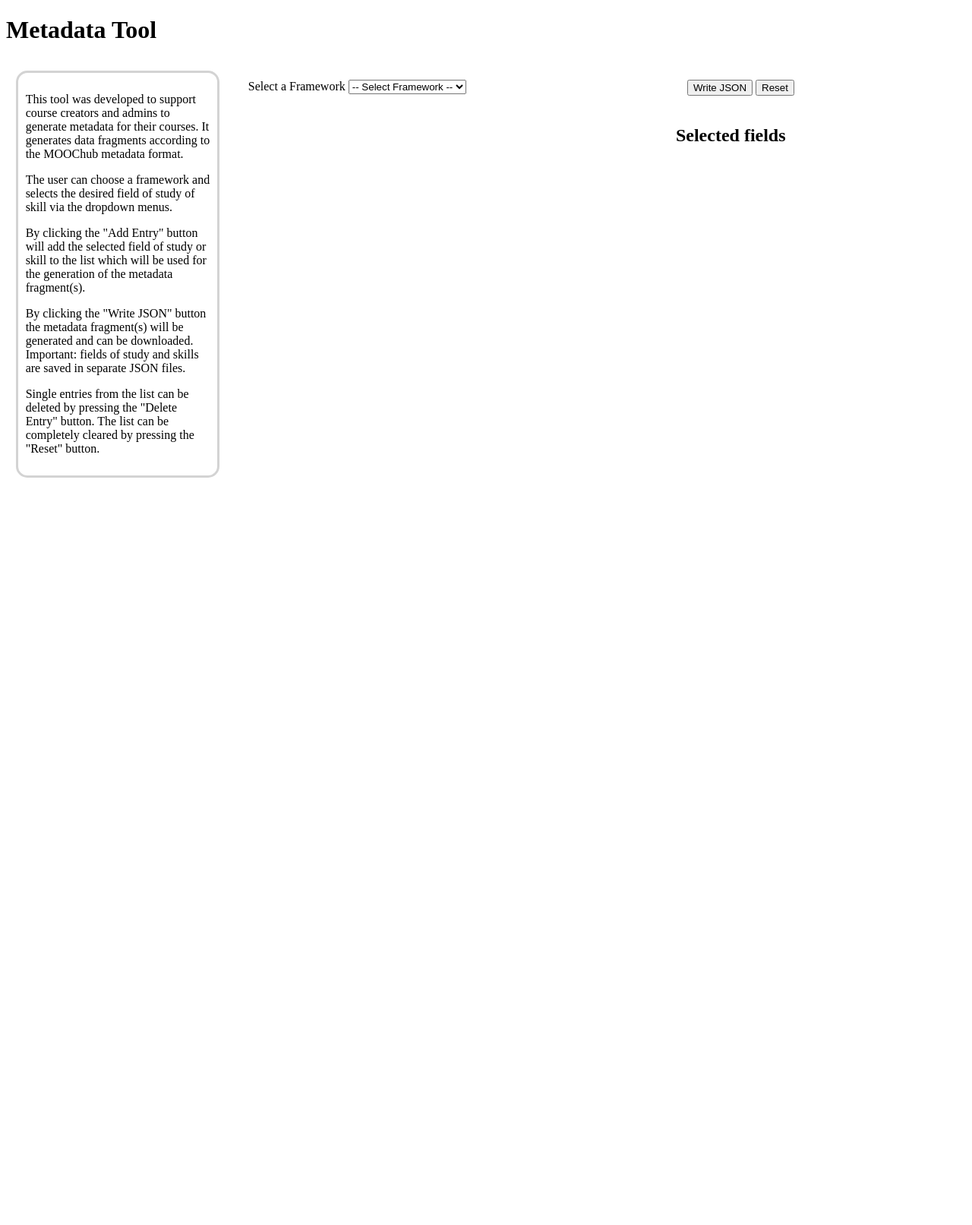
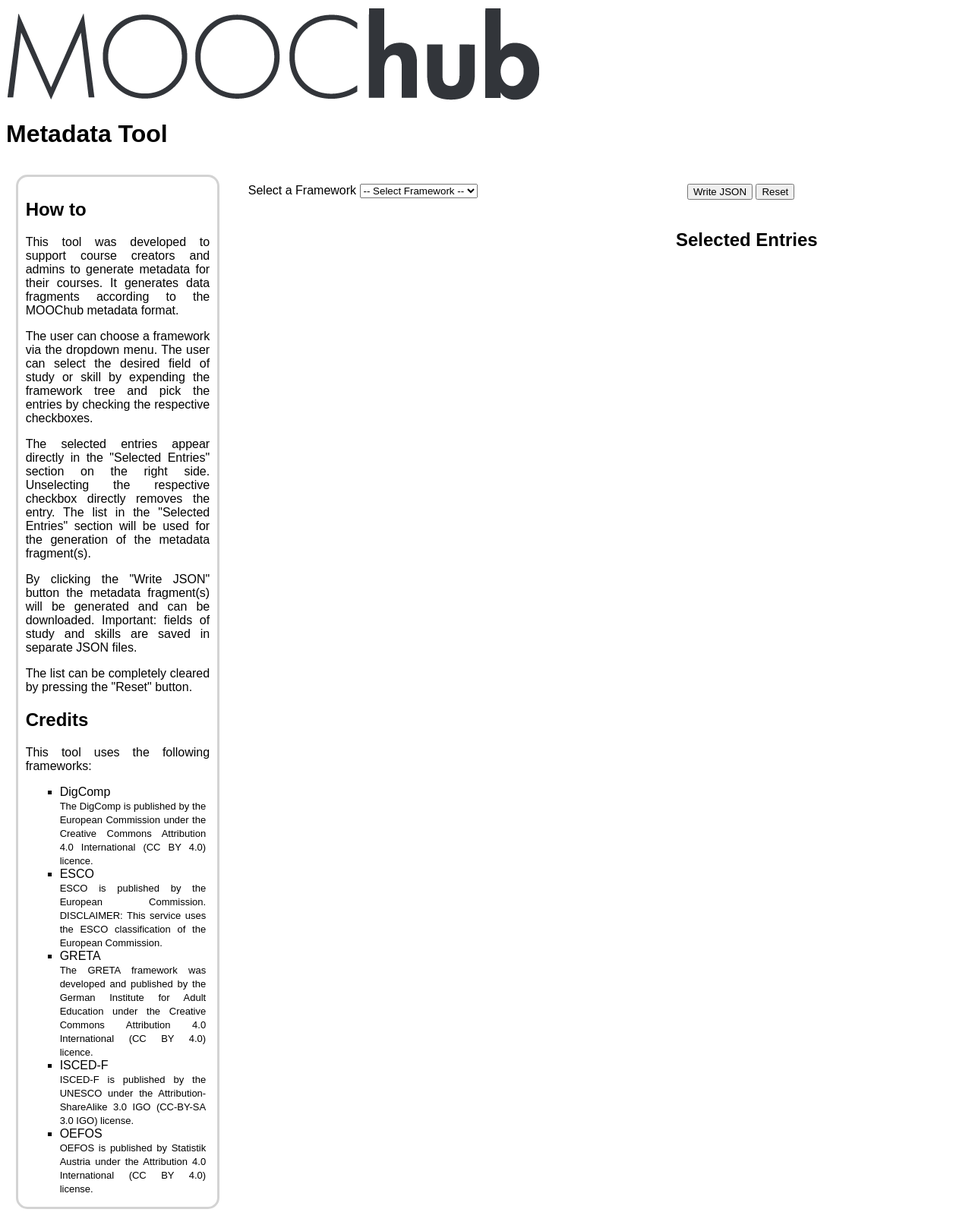
Before and after one commit to MOOChub/metadata_generator, a Flask app: page / in a window 1280 px wide. Shown: the whole page at 76% size. Before the commit the page ends 629 px from the top, so only its background shows below. Run offline with Flask 3, Linux system fonts and the light colour scheme.

Commit message:
- rewrote documentation to fit new style - added information in the credits area about GRETA and DigComp - adjusted styling of documentation/navigation bar - some clean up, removal of unneeded parameters in functions - changed headline to "Selected Entries" - changed the way the documentation is presented in the navigation bar: linebreak is used to split doc text file -> all different kinds of markups like headlines, lists, etc. can be depicted

```diff
--- a/Main.py
+++ b/Main.py
@@ -11,10 +11,10 @@ stored_values = DataStorage()
 def index():
     files = FrameworkProcessor.find_framework_files()
     docs = []
-    with open("documentation/documentation.html", "r") as file:
-        data = file.read().split("<p>")
-        for i in range(1, len(data)):
-            docs.append(Markup(data[i].split("</p>")[0]))
+    with open("documentation/documentation.txt", "r") as file:
+        data = file.read().split("\n")
+        for i in range(3, len(data)):
+            docs.append(Markup(data[i]))
 
     return render_template('index.html', files=files, documentation=docs)
 
--- a/documentation/documentation.html
+++ /dev/null
@@ -1,16 +0,0 @@
-<!-- this is a html formatted text describing the tool. It should be shown on the web page to give some guidance to the
-user how to use the tool.-->
-
-<p>This tool was developed to support course creators and admins to generate metadata for their courses. It generates
-data fragments according to the MOOChub metadata format.</p>
-
-<p>The user can choose a framework and selects the desired field of study of skill via the dropdown menus.</p>
-
-<p>By clicking the "Add Entry" button will add the selected field of study or skill to the list which will be used for
-the generation of the metadata fragment(s).</p>
-
-<p>By clicking the "Write JSON" button the metadata fragment(s) will be generated and can be downloaded. Important:
-fields of study and skills are saved in separate JSON files.</p>
-
-<p>Single entries from the list can be deleted by pressing the "Delete Entry" button. The list can be completely
-cleared by pressing the "Reset" button.</p>
--- a/documentation/documentation.txt
+++ b/documentation/documentation.txt
@@ -5,31 +5,45 @@ user how to use the tool.-->
   <p>This tool was developed to support course creators and admins to generate metadata for their courses. It generates
   data fragments according to the MOOChub metadata format.</p>
 
-  <p>The user can choose a framework and selects the desired field of study of skill via the dropdown menus.</p>
+  <p>The user can choose a framework via the dropdown menu. The user can select the desired field of study or skill
+  by expending the framework tree and pick the entries by checking the respective checkboxes.</p>
 
-  <p>By clicking the "Add Entry" button will add the selected field of study or skill to the list which will be used for
-  the generation of the metadata fragment(s).</p>
+  <p>The selected entries appear directly in the "Selected Entries" section on the right side. Unselecting the
+  respective checkbox directly removes the entry. The list in the "Selected Entries" section will be used for the
+  generation of the metadata fragment(s).</p>
 
   <p>By clicking the "Write JSON" button the metadata fragment(s) will be generated and can be downloaded. Important:
   fields of study and skills are saved in separate JSON files.</p>
 
-  <p>Single entries from the list can be deleted by pressing the "Delete Entry" button. The list can be completely
-  cleared by pressing the "Reset" button.</p>
+  <p>The list can be completely cleared by pressing the "Reset" button.</p>
 
 <h2>Credits</h2>
   <p>This tool uses the following frameworks:</p>
 
   <ul>
     <li>
-        ISCED-F<br>
-        ISCED-F is published by the UNESCO under the Attribution-ShareAlike 3.0 IGO (CC-BY-SA 3.0 IGO) license.
+        DigComp<br>
+        <span class="small-text">The DigComp is published by the European Commission under the Creative Commons
+        Attribution 4.0 International (CC BY 4.0) licence.</span>
     </li>
     <li>
         ESCO<br>
-        ESCO is published by the European Commission. DISCLAIMER: This service uses the ESCO classification of the European Commission.
+        <span class="small-text">ESCO is published by the European Commission. DISCLAIMER: This service uses the ESCO
+        classification of the European Commission.</span>
+    </li>
+    <li>
+        GRETA<br>
+        <span class="small-text">The GRETA framework was developed and published by the German Institute for Adult
+        Education under the  Creative Commons Attribution 4.0 International (CC BY 4.0) licence.</span>
+    </li>
+    <li>
+        ISCED-F<br>
+        <span class="small-text">ISCED-F is published by the UNESCO under the Attribution-ShareAlike 3.0 IGO
+        (CC-BY-SA 3.0 IGO) license.</span>
     </li>
     <li>
         OEFOS<br>
-        OEFOS is published by Statistik Austria under the Attribution 4.0 International (CC BY 4.0) license.
+        <span class="small-text">OEFOS is published by Statistik Austria under the Attribution 4.0 International
+        (CC BY 4.0) license.</span>
     </li>
   </ul>
--- a/static/script.js
+++ b/static/script.js
@@ -218,8 +218,6 @@ async function find_all_selected(){
 function add_list_entry(list, value) {
 
     const list_entry = document.createElement('li');
-    const delete_button = document.createElement('button');
-    delete_button.className = "DelButton";
     list_entry.className = "liEl";
     list_entry.textContent = value;
 
--- a/static/style.css
+++ b/static/style.css
@@ -1,6 +1,20 @@
+* {
+    font-family: Arial;
+}
+
 ul {
     list-style-type: none;
     margin: 0;
+}
+
+nav ul {
+    list-style-type: square;
+    margin: 5px;
+    text-align: justify;
+}
+
+nav p {
+    text-align: justify;
 }
 
 .navigation {
@@ -11,6 +25,10 @@ ul {
     border-color: lightgray;
     border-style: solid;
     border-radius: 15px;
+}
+
+.small-text {
+    font-size: small;
 }
 
 .columns {
--- a/templates/index.html
+++ b/templates/index.html
@@ -8,14 +8,14 @@
 <body>
 
     <header class="header">
-        <!--<img id="logo" src="..\images\moochub-logo.png" alt="MOOChub logo">-->
+        <img id="logo" src="..\images\moochub-logo.png" alt="MOOChub logo">
         <h1>Metadata Tool</h1>
     </header>
 
     <div id="main-container">
         <nav class="navigation">
             {% for line in documentation %}
-                <p>{{ line }}</p>
+                {{ line }}
             {% endfor %}
         </nav>
 
@@ -38,12 +38,11 @@
             </div>
             <div class="columns" id="column2">
                 <div class="row-1">
-                    <!--<button id="add_field_button" onclick="add_field()">Add Entry</button>-->
                     <button id="write_json_button" onclick="write_json()">Write JSON</button>
                     <button id="reset_button" onclick="reset()">Reset</button>
                 </div>
                 <div class="row-2">
-                    <h2>Selected fields</h2>
+                    <h2>Selected Entries</h2>
                 </div>
                 <div id="list-selected-values-container">
                 </div>
```
